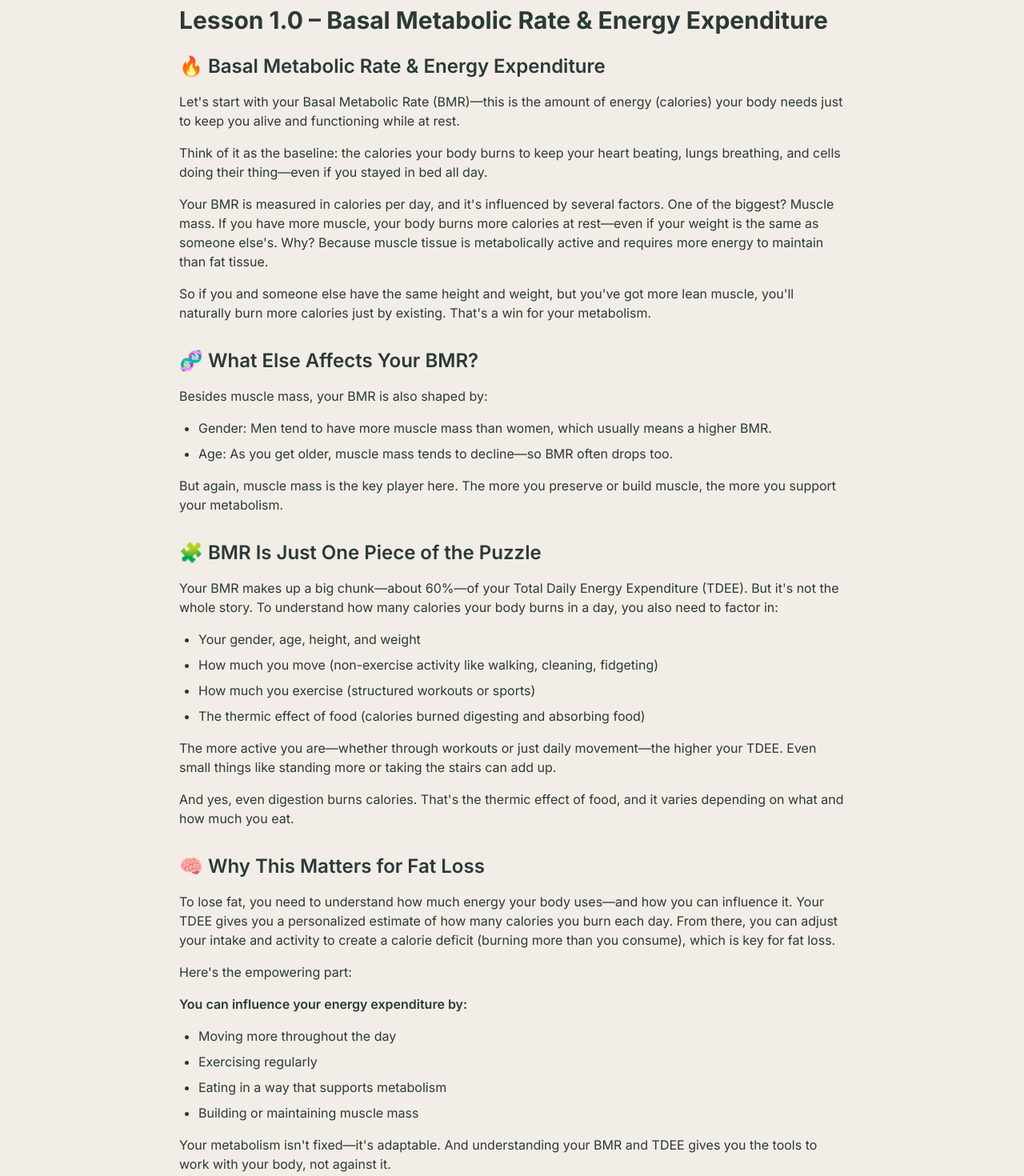
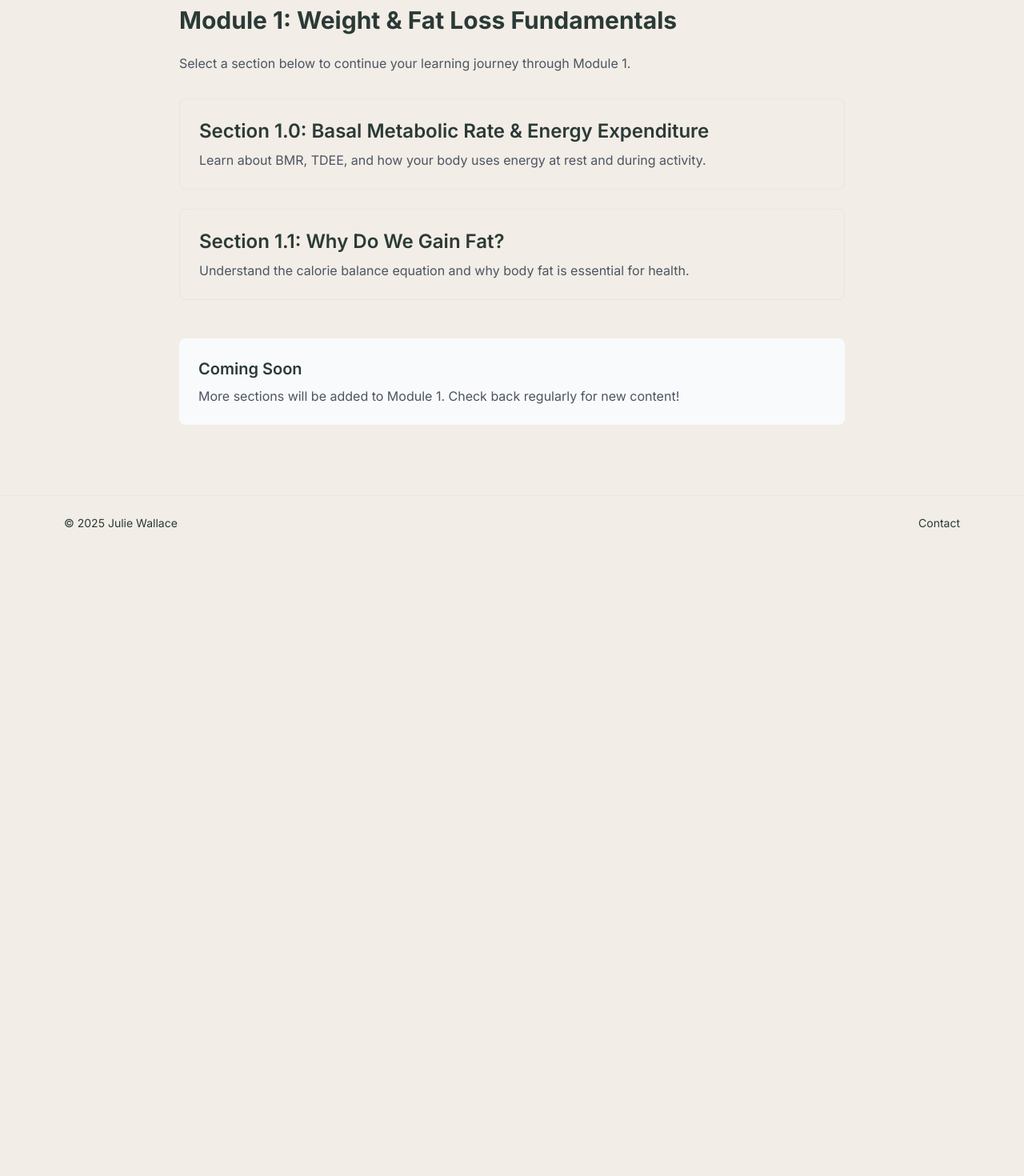
Before and after one commit to mr601s/nutritionist-marketplace-crm, a Next.js app: page /courses/module-1 in a window 1280 px wide. Shown: the part 160-1630 px from the top of the page at 80% size. After the commit the page ends 848 px from the top, so only its background shows below. Built offline with nearby package versions, Linux system fonts and the light colour scheme.

Commit message:
Update Module 1 page to add navigation between sections
Updated the page title and removed detailed BMR content to streamline the learning experience. Added a note about upcoming sections in Module 1.

```diff
--- a/app/courses/module-1/page.tsx
+++ b/app/courses/module-1/page.tsx
@@ -1,72 +1,48 @@
+import Link from 'next/link';
+
 export default function Module1Page() {
+  const sections = [
+    {
+      id: 'section-1.0',
+      title: 'Section 1.0: Basal Metabolic Rate & Energy Expenditure',
+      description: 'Learn about BMR, TDEE, and how your body uses energy at rest and during activity.',
+      href: '/courses/module-1'
+    },
+    {
+      id: 'section-1.1',
+      title: 'Section 1.1: Why Do We Gain Fat?',
+      description: 'Understand the calorie balance equation and why body fat is essential for health.',
+      href: '/courses/module-1/section-1'
+    }
+  ];
+
   return (
     <main className="p-8 max-w-4xl mx-auto">
-      <h1 className="text-3xl font-bold mb-6">Lesson 1.0 – Basal Metabolic Rate &amp; Energy Expenditure</h1>
+      <h1 className="text-3xl font-bold mb-6">Module 1: Weight & Fat Loss Fundamentals</h1>
 
-      <section className="mb-8">
-        <h2 className="text-2xl font-semibold mb-4">🔥 Basal Metabolic Rate &amp; Energy Expenditure</h2>
-        <p className="mb-4">
-          Let&apos;s start with your Basal Metabolic Rate (BMR)—this is the amount of energy (calories) your body needs just to keep you alive and functioning while at rest.
+      <p className="mb-8 text-gray-600">
+        Select a section below to continue your learning journey through Module 1.
+      </p>
+
+      <div className="grid gap-6 mb-12">
+        {sections.map((section) => (
+          <Link
+            key={section.id}
+            href={section.href}
+            className="block p-6 border border-gray-200 rounded-lg hover:border-brand hover:shadow-lg transition-all"
+          >
+            <h2 className="text-2xl font-semibold mb-2">{section.title}</h2>
+            <p className="text-gray-600">{section.description}</p>
+          </Link>
+        ))}
+      </div>
+
+      <div className="mt-12 p-6 bg-gray-50 rounded-lg">
+        <h3 className="text-xl font-semibold mb-2">Coming Soon</h3>
+        <p className="text-gray-600">
+          More sections will be added to Module 1. Check back regularly for new content!
         </p>
-        <p className="mb-4">
-          Think of it as the baseline: the calories your body burns to keep your heart beating, lungs breathing, and cells doing their thing—even if you stayed in bed all day.
-        </p>
-        <p className="mb-4">
-          Your BMR is measured in calories per day, and it&apos;s influenced by several factors. One of the biggest? Muscle mass. If you have more muscle, your body burns more calories at rest—even if your weight is the same as someone else&apos;s. Why? Because muscle tissue is metabolically active and requires more energy to maintain than fat tissue.
-        </p>
-        <p className="mb-4">
-          So if you and someone else have the same height and weight, but you&apos;ve got more lean muscle, you&apos;ll naturally burn more calories just by existing. That&apos;s a win for your metabolism.
-        </p>
-      </section>
-
-      <section className="mb-8">
-        <h2 className="text-2xl font-semibold mb-4">🧬 What Else Affects Your BMR?</h2>
-        <p className="mb-4">Besides muscle mass, your BMR is also shaped by:</p>
-        <ul className="list-disc ml-6 mb-4 space-y-2">
-          <li>Gender: Men tend to have more muscle mass than women, which usually means a higher BMR.</li>
-          <li>Age: As you get older, muscle mass tends to decline—so BMR often drops too.</li>
-        </ul>
-        <p className="mb-4">
-          But again, muscle mass is the key player here. The more you preserve or build muscle, the more you support your metabolism.
-        </p>
-      </section>
-
-      <section className="mb-8">
-        <h2 className="text-2xl font-semibold mb-4">🧩 BMR Is Just One Piece of the Puzzle</h2>
-        <p className="mb-4">
-          Your BMR makes up a big chunk—about 60%—of your Total Daily Energy Expenditure (TDEE). But it&apos;s not the whole story. To understand how many calories your body burns in a day, you also need to factor in:
-        </p>
-        <ul className="list-disc ml-6 mb-4 space-y-2">
-          <li>Your gender, age, height, and weight</li>
-          <li>How much you move (non-exercise activity like walking, cleaning, fidgeting)</li>
-          <li>How much you exercise (structured workouts or sports)</li>
-          <li>The thermic effect of food (calories burned digesting and absorbing food)</li>
-        </ul>
-        <p className="mb-4">
-          The more active you are—whether through workouts or just daily movement—the higher your TDEE. Even small things like standing more or taking the stairs can add up.
-        </p>
-        <p className="mb-4">
-          And yes, even digestion burns calories. That&apos;s the thermic effect of food, and it varies depending on what and how much you eat.
-        </p>
-      </section>
-
-      <section className="mb-8">
-        <h2 className="text-2xl font-semibold mb-4">🧠 Why This Matters for Fat Loss</h2>
-        <p className="mb-4">
-          To lose fat, you need to understand how much energy your body uses—and how you can influence it. Your TDEE gives you a personalized estimate of how many calories you burn each day. From there, you can adjust your intake and activity to create a calorie deficit (burning more than you consume), which is key for fat loss.
-        </p>
-        <p className="mb-4">Here&apos;s the empowering part:</p>
-        <p className="mb-4 font-semibold">You can influence your energy expenditure by:</p>
-        <ul className="list-disc ml-6 mb-4 space-y-2">
-          <li>Moving more throughout the day</li>
-          <li>Exercising regularly</li>
-          <li>Eating in a way that supports metabolism</li>
-          <li>Building or maintaining muscle mass</li>
-        </ul>
-        <p className="mb-4">
-          Your metabolism isn&apos;t fixed—it&apos;s adaptable. And understanding your BMR and TDEE gives you the tools to work with your body, not against it.
-        </p>
-      </section>
+      </div>
     </main>
   );
 }
```
